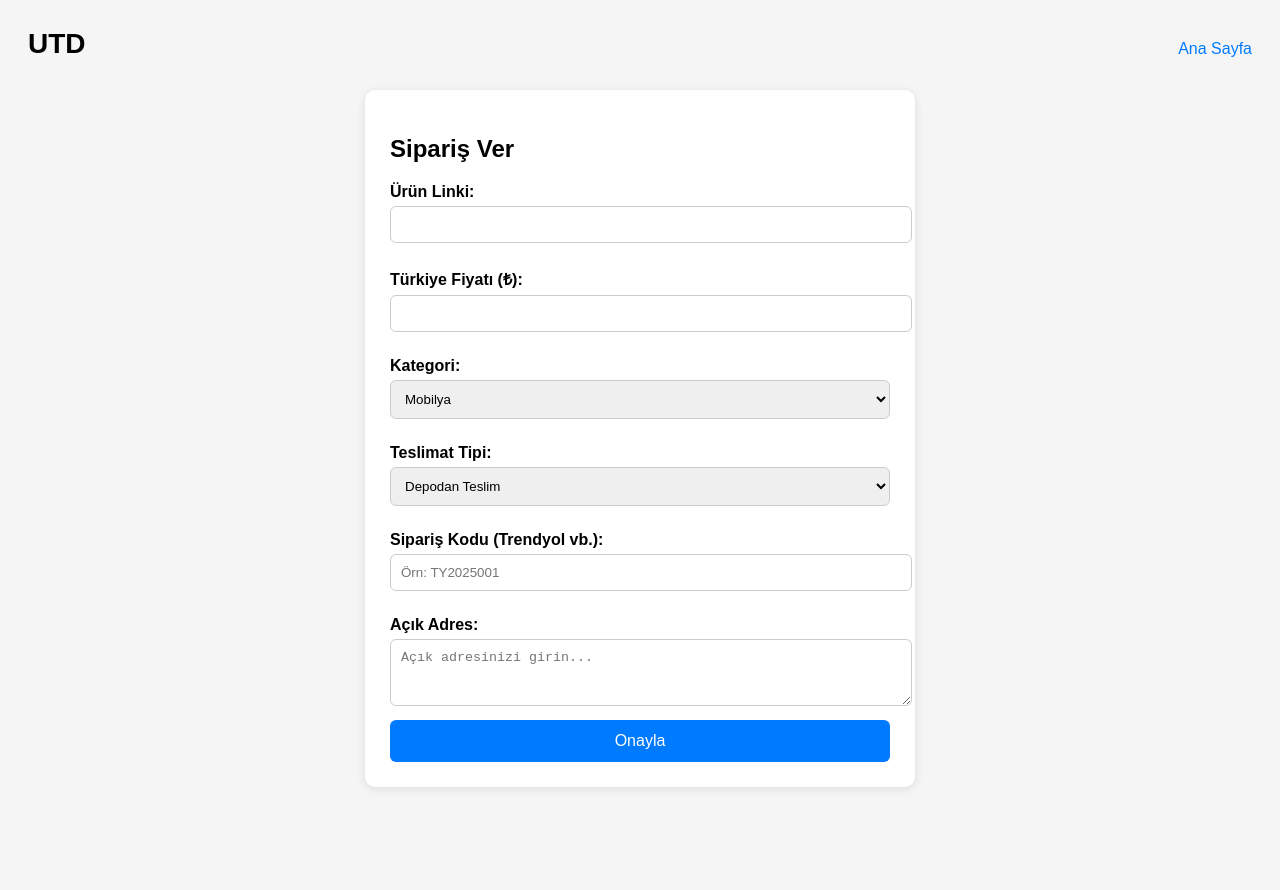
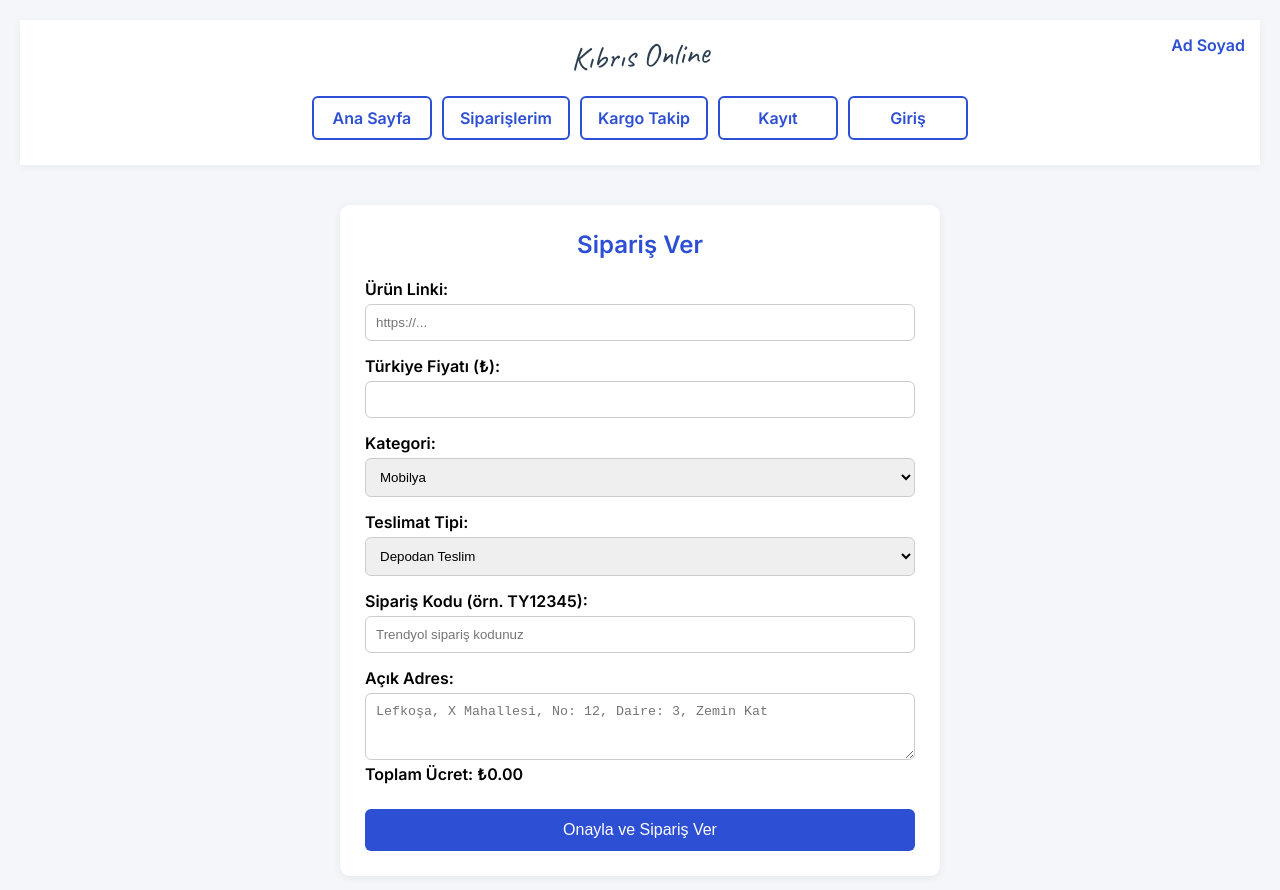
Before and after one commit to emrah0913/kibris-siparis, a plain HTML site: page siparisver.html in a window 1280 px wide. Before the commit the page ends 815 px from the top, so only its background shows below. Drawn offline with Linux system fonts and the light colour scheme.

Commit message:
Update siparisver.html

```diff
--- a/siparisver.html
+++ b/siparisver.html
@@ -3,86 +3,172 @@
 <head>
   <meta charset="UTF-8" />
   <meta name="viewport" content="width=device-width, initial-scale=1.0"/>
-  <title>Sipariş Ver</title>
+  <title>Sipariş Ver - Kıbrıs Online</title>
+  <link href="https://fonts.googleapis.com/css2?family=Inter:wght@400;600&display=swap" rel="stylesheet">
+  <link href="https://fonts.googleapis.com/css2?family=Caveat&display=swap" rel="stylesheet">
   <style>
+    * { margin: 0; padding: 0; box-sizing: border-box; }
     body {
-      font-family: 'Arial', sans-serif;
-      background-color: #f5f5f5;
+      font-family: 'Inter', sans-serif;
+      background-color: #f4f6f9;
       padding: 20px;
     }
+
+    header {
+      background: white;
+      padding: 15px;
+      box-shadow: 0 2px 8px rgba(0,0,0,0.05);
+      text-align: center;
+      position: relative;
+    }
+
     .logo {
-      font-size: 28px;
-      font-weight: bold;
+      font-family: 'Caveat', cursive;
+      font-size: 32px;
+      color: #2c3e50;
+      transform: rotate(-3deg);
       margin-bottom: 10px;
     }
-    .container {
+
+    .nav-buttons {
+      display: flex;
+      justify-content: center;
+      gap: 10px;
+      padding: 10px;
+      flex-wrap: nowrap;
+      overflow-x: auto;
+    }
+
+    .nav-buttons a {
+      text-decoration: none;
+      color: #2d4fd3;
+      font-weight: 600;
+      border: 2px solid #2d4fd3;
+      padding: 10px 16px;
+      border-radius: 6px;
       background: #fff;
+      min-width: 120px;
+      text-align: center;
+      white-space: nowrap;
+      flex-shrink: 0;
+    }
+
+    .nav-buttons a:hover {
+      background-color: #2d4fd3;
+      color: #fff;
+    }
+
+    .user-box {
+      position: absolute;
+      top: 15px;
+      right: 15px;
+    }
+
+    .user-name {
+      cursor: pointer;
+      font-weight: 600;
+      color: #2d4fd3;
+    }
+
+    .logout-box {
+      display: none;
+      position: absolute;
+      background: white;
+      border: 1px solid #ccc;
+      padding: 10px;
+      border-radius: 6px;
+      top: 35px;
+      right: 0;
+    }
+
+    .logout-box a {
+      text-decoration: none;
+      color: red;
+      font-weight: 500;
+    }
+
+    .form-container {
+      max-width: 600px;
+      background: #fff;
+      margin: 40px auto;
       padding: 25px;
       border-radius: 10px;
-      box-shadow: 0 2px 10px rgba(0,0,0,0.1);
-      max-width: 500px;
-      margin: auto;
+      box-shadow: 0 2px 10px rgba(0,0,0,0.06);
     }
+
+    h2 {
+      text-align: center;
+      margin-bottom: 20px;
+      color: #2d4fd3;
+    }
+
     label {
       font-weight: 600;
       display: block;
-      margin: 15px 0 5px;
+      margin-top: 15px;
     }
+
     input, select, textarea {
       width: 100%;
       padding: 10px;
+      margin-top: 5px;
       border: 1px solid #ccc;
       border-radius: 6px;
-      margin-bottom: 10px;
     }
+
     button {
       width: 100%;
+      margin-top: 25px;
       padding: 12px;
-      background-color: #007bff;
+      background-color: #2d4fd3;
       color: white;
       border: none;
+      font-size: 16px;
       border-radius: 6px;
-      font-size: 16px;
       cursor: pointer;
     }
+
     button:hover {
-      background-color: #0056b3;
-    }
-    .top-bar {
-      display: flex;
-      justify-content: space-between;
-      align-items: center;
-      margin-bottom: 20px;
-    }
-    .top-bar a {
-      text-decoration: none;
-      color: #007bff;
+      background-color: #1c3bb3;
     }
   </style>
 </head>
 <body>
 
-  <div class="top-bar">
-    <div class="logo">UTD</div>
-    <a href="index.html">Ana Sayfa</a>
-  </div>
+  <header>
+    <div class="logo">Kıbrıs Online</div>
 
-  <div class="container">
+    <div class="user-box" id="userBox" style="display: none;">
+      <div class="user-name" onclick="toggleLogout()">Ad Soyad</div>
+      <div class="logout-box" id="logoutBox">
+        <a href="#" onclick="logout()">Çıkış Yap</a>
+      </div>
+    </div>
+
+    <div class="nav-buttons">
+      <a href="index.html">Ana Sayfa</a>
+      <a href="siparislerim.html">Siparişlerim</a>
+      <a href="takip.html">Kargo Takip</a>
+      <a href="kayit.html">Kayıt</a>
+      <a href="giris.html">Giriş</a>
+    </div>
+  </header>
+
+  <div class="form-container">
     <h2>Sipariş Ver</h2>
 
-    <!-- Hesaplama Modülü -->
     <label>Ürün Linki:</label>
-    <input type="text" id="urunLink">
+    <input type="url" id="urunLink" placeholder="https://..." required>
 
     <label>Türkiye Fiyatı (₺):</label>
-    <input type="number" id="fiyat">
+    <input type="number" id="fiyat" required>
 
     <label>Kategori:</label>
     <select id="kategori">
       <option value="mobilya">Mobilya</option>
       <option value="elektronik">Elektronik</option>
       <option value="giyim">Giyim</option>
-      <option value="diger">Diğer</option>
+      <option value="kozmetik">Kozmetik</option>
     </select>
 
     <label>Teslimat Tipi:</label>
@@ -91,18 +177,18 @@
       <option value="eve">Eve Teslim</option>
     </select>
 
-    <!-- Ekstra Alanlar -->
-    <label>Sipariş Kodu (Trendyol vb.):</label>
-    <input type="text" id="siparisKodu" placeholder="Örn: TY2025001">
+    <label>Sipariş Kodu (örn. TY12345):</label>
+    <input type="text" id="siparisKodu" placeholder="Trendyol sipariş kodunuz">
 
     <label>Açık Adres:</label>
-    <textarea id="adres" rows="3" placeholder="Açık adresinizi girin..."></textarea>
+    <textarea id="adres" rows="3" placeholder="Lefkoşa, X Mahallesi, No: 12, Daire: 3, Zemin Kat"></textarea>
 
-    <button onclick="onaylaSiparis()">Onayla</button>
+    <p><strong>Toplam Ücret: <span id="sonuc">₺0.00</span></strong></p>
+
+    <button onclick="onaylaSiparis()">Onayla ve Sipariş Ver</button>
   </div>
 
   <script type="module">
-    // Firebase bağlantısı burada olacak
     import { initializeApp } from "https://www.gstatic.com/firebasejs/10.12.0/firebase-app.js";
     import { getFirestore, collection, addDoc } from "https://www.gstatic.com/firebasejs/10.12.0/firebase-firestore.js";
 
@@ -131,11 +217,26 @@
 
       try {
         await addDoc(collection(db, "siparisler"), siparis);
-        alert("Siparişiniz alındı!");
+        alert("Sipariş başarıyla kaydedildi!");
         window.location.href = "siparislerim.html";
       } catch (e) {
-        alert("Sipariş gönderilemedi: " + e.message);
+        alert("Hata oluştu: " + e.message);
       }
+    }
+
+    const kullaniciGirisYapti = true;
+    if (kullaniciGirisYapti) {
+      document.getElementById('userBox').style.display = 'block';
+    }
+
+    function toggleLogout() {
+      const box = document.getElementById('logoutBox');
+      box.style.display = box.style.display === 'block' ? 'none' : 'block';
+    }
+
+    function logout() {
+      alert('Çıkış yapıldı.');
+      window.location.href = 'index.html';
     }
   </script>
 
```
